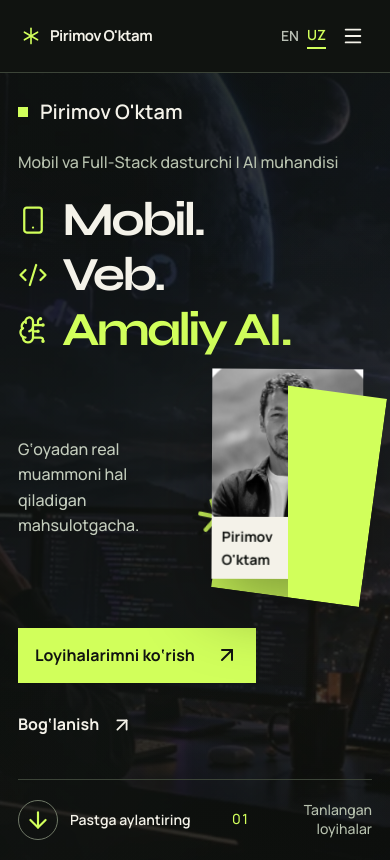
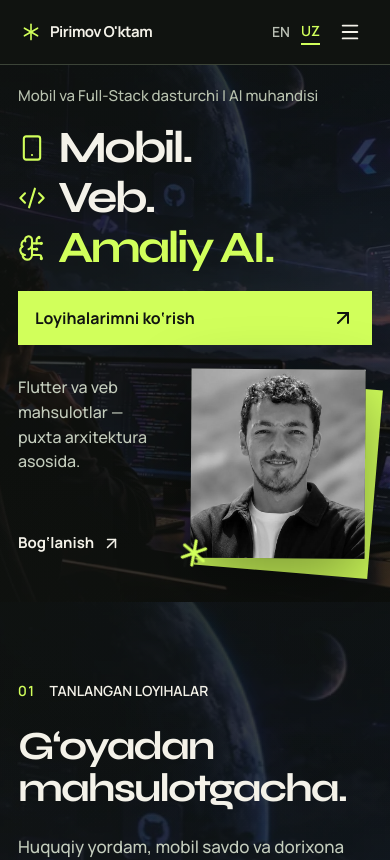
Before and after one commit to PirimovUktam/portfolio, a Next.js app: page /uz in a window 390 px wide. Shown: the top 860 px of the page. Built offline with nearby package versions, Linux system fonts and the light colour scheme.

Commit message:
Polish mobile portfolio and prevent portrait layer occlusion

```diff
--- a/src/app/globals.css
+++ b/src/app/globals.css
@@ -83,9 +83,10 @@ img { max-width: 100%; }
 .text-link:hover { text-decoration: underline; }
 .text-link svg { transition: transform .25s var(--ease); }
 .text-link:hover svg { transform: translate(4px,-4px); }
-.hero-art { position: relative; justify-self: center; width: 90%; max-width: 450px; aspect-ratio: .88; perspective: 1200px; transform-style: preserve-3d; }
-.portrait-depth { position: absolute; inset: 16px -16px -16px 16px; background: var(--lime); transform: rotate(5deg); }
-.hero-portrait { position: absolute; inset: 0; display: flex; flex-direction: column; background: #2a3025; transform: rotate(-3deg); box-shadow: 0 25px 70px #0006; }
+.hero-art { position: relative; isolation: isolate; justify-self: center; width: 90%; max-width: 450px; aspect-ratio: .88; }
+/* Independent stacking keeps the backing behind every point of the portrait. */
+.portrait-depth { position: absolute; z-index: 0; inset: 16px -16px -16px 16px; background: var(--lime); transform: rotate(5deg); }
+.hero-portrait { position: absolute; z-index: 1; inset: 0; display: flex; flex-direction: column; background: #2a3025; transform: rotate(-3deg); box-shadow: 0 25px 70px #0006; }
 .portrait-crop { flex: 1; min-height: 0; overflow: hidden; }
 .hero-portrait .portfolio-image { height: 100%; }
 .hero-portrait .portfolio-image__asset { transform: scale(1.44); transform-origin: 50% 45%; object-position: 50% 42%; filter: grayscale(100%); }
@@ -96,7 +97,7 @@ img { max-width: 100%; }
 .scroll-cue-icon { width: 46px; height: 46px; display: grid; place-items: center; border: 1px solid #707967; border-radius: 50%; color: var(--lime); }
 .hero-index { display: flex; align-items: center; gap: 18px; font-size: 16px; color: #b8c2af; }
 .hero-index > span:first-child { color: var(--lime); font-variant-numeric: tabular-nums; }
-.motion-enabled .hero-portrait { transform: translate3d(calc(var(--scene-progress,0) * -90px),calc(var(--scene-progress,0) * -100px),0) rotateX(calc(var(--pointer-y,0) * -8deg)) rotateY(calc(var(--scene-progress,0) * 24deg + var(--pointer-x,0) * 10deg)) rotateZ(calc(-3deg + var(--scene-progress,0) * 10deg)) scale(calc(1 + var(--scene-progress,0) * .16)); }
+.motion-enabled .hero-portrait { transform: perspective(1200px) translate3d(calc(var(--scene-progress,0) * -90px),calc(var(--scene-progress,0) * -100px),0) rotateX(calc(var(--pointer-y,0) * -8deg)) rotateY(calc(var(--scene-progress,0) * 24deg + var(--pointer-x,0) * 10deg)) rotateZ(calc(-3deg + var(--scene-progress,0) * 10deg)) scale(calc(1 + var(--scene-progress,0) * .16)); }
 .motion-enabled .portrait-depth { transform: translate3d(calc(var(--scene-progress,0) * 70px),calc(var(--scene-progress,0) * 40px),-30px) rotate(calc(5deg + var(--scene-progress,0) * 16deg)); }
 .motion-enabled .hero-symbol { transform: rotate(calc(var(--scene-progress,0) * 220deg)); }
 .motion-enabled .hero-word-mask > span { animation: hero-arrive .85s both var(--ease); animation-delay: calc(var(--word-index) * 100ms); }
@@ -224,41 +225,45 @@ img { max-width: 100%; }
   html { scroll-padding-top: 88px; }
   .motion-enabled [data-reveal] { transform: translate3d(0,calc((1 - var(--reveal-enter,1)) * 24px),0); }
   .container { width: calc(100% - 36px); }
-  .header-inner { min-height: 72px; gap: 8px; }
+  .header-inner { min-height: 64px; gap: 8px; }
   .brand { font-size: 15px; gap: 6px; line-height: 1.15; }
   .brand svg { width: 26px; height: 26px; }
   .header-actions { gap: 8px; }
-  .language-switch { gap: 5px; }
-  .language-switch a { min-width: 24px; }
-  .mobile-menu__toggle { width: 38px; }
-  .hero { padding-top: 22px; padding-bottom: 24px; }
-  .hero-topline { display: block; }
-  .hero-name { font-size: 20px; }
-  .hero-location { display: none; }
-  .hero-grid { grid-template-columns: 1fr 1fr; gap: 22px 18px; padding-block: 22px 30px; }
+  .language-switch { gap: 4px; }
+  .language-switch a { min-width: 32px; }
+  .mobile-menu__toggle { width: 44px; }
+  .mobile-menu__panel { max-height: calc(100dvh - 64px); padding: 8px 20px 20px; }
+  .mobile-menu__panel a { padding-block: 14px; }
+  .hero { padding-top: 20px; padding-bottom: 30px; }
+  .hero-topline { display: none; }
+  .hero-grid { grid-template-columns: minmax(0, .9fr) minmax(0, 1.1fr); gap: 18px 24px; padding-block: 0; align-items: start; }
   .hero-content { display: contents; }
-  .hero-role { grid-column: 1 / -1; font-size: 16px; margin: 0; line-height: 1.5; }
-  .hero-title { grid-column: 1 / -1; font-size: clamp(40px,12.2vw,72px); }
-  .hero-word { gap: 14px; margin-bottom: 8px; }
-  .hero-word-icon { width: 30px; height: 30px; }
-  .hero-intro { grid-column: 1; grid-row: 3; font-size: 16px; line-height: 1.6; margin: 0; align-self: center; }
-  .hero-art { grid-column: 2; grid-row: 3; width: 90%; aspect-ratio: .72; margin: 5px 0 10px; }
-  .portrait-depth { inset: 8px -6px -8px 8px; transform: rotate(4deg); }
-  .hero-portrait figcaption { min-height: 44px; padding: 8px 10px; font-size: 14px; }
-  .hero-portrait figcaption svg { width: 18px; height: 18px; }
-  .hero-portrait .portfolio-image__asset { transform: scale(1.35); }
-  .hero-symbol { width: 58px; height: 58px; left: -24px; bottom: 44px; }
-  .hero-cta { grid-column: 1 / -1; gap: 18px; flex-wrap: wrap; margin: 6px 0 0; }
+  .hero-role { grid-column: 1 / -1; grid-row: 1; max-width: 32ch; font-size: 15px; margin: 0; line-height: 1.5; }
+  .hero-title { grid-column: 1 / -1; grid-row: 2; font-size: clamp(38px,11.5vw,64px); }
+  .hero-word { gap: 12px; margin-bottom: 6px; }
+  .hero-word-icon { width: 28px; height: 28px; }
+  .motion-enabled .hero-word-mask > span { animation: none; }
+  .hero-intro { grid-column: 1; grid-row: 4; font-size: 16px; line-height: 1.55; margin: 12px 0 0; padding-bottom: 54px; align-self: start; }
+  .hero-art { grid-column: 2; grid-row: 4; width: calc(100% - 8px); max-width: 240px; aspect-ratio: .92; margin: 12px 8px 8px 0; align-self: center; }
+  .portrait-depth { inset: 8px -8px -8px 8px; transform: rotate(3deg); }
+  .hero-portrait { transform: rotate(-2deg); }
+  .hero-portrait figcaption { display: none; }
+  .hero-portrait .portfolio-image__asset { transform: scale(1.44); transform-origin: 50% 38%; }
+  .hero-symbol { width: 42px; height: 42px; left: -18px; bottom: -10px; }
+  .hero-cta { display: contents; }
+  .hero-cta .button { grid-column: 1 / -1; grid-row: 3; width: 100%; justify-content: space-between; margin-top: 2px; }
+  .hero-cta .text-link { grid-column: 1; grid-row: 4; align-self: end; justify-self: start; font-size: 15px; gap: 8px; margin-bottom: 4px; }
+  .hero-cta .text-link svg { width: 19px; height: 19px; }
   .button { min-height: 54px; padding: 13px 16px; gap: 20px; }
   .text-link { font-size: 16px; }
-  .hero-bottom { padding-top: 20px; gap: 16px; }
+  .hero-bottom { display: none; }
   .scroll-cue { font-size: 14px; gap: 12px; }
   .scroll-cue-icon { width: 40px; height: 40px; }
   .hero-index { font-size: 14px; gap: 8px; }
   .hero-index > span:nth-child(2) { display: none; }
   .hero-index { max-width: 140px; text-align: right; line-height: 1.35; }
-  .motion-enabled .hero-portrait { transform: translateY(calc(var(--scene-progress,0) * -24px)) rotateY(calc(-8deg + var(--scene-progress,0) * 20deg)) rotateZ(calc(-3deg + var(--scene-progress,0) * 7deg)); }
-  .motion-enabled .portrait-depth { transform: translateX(calc(var(--scene-progress,0) * 10px)) rotate(calc(4deg + var(--scene-progress,0) * 8deg)); }
+  .motion-enabled .hero-portrait { transform: translateY(calc(var(--scene-progress,0) * -10px)) rotate(calc(-2deg + var(--scene-progress,0) * 4deg)); }
+  .motion-enabled .portrait-depth { transform: translateX(calc(var(--scene-progress,0) * 4px)) rotate(calc(3deg + var(--scene-progress,0) * 3deg)); }
   .section { padding-block: 60px; }
   .section-kicker { margin-bottom: 24px; gap: 14px; }
   .section-heading-row { gap: 24px; margin-bottom: 38px; }
@@ -287,10 +292,16 @@ img { max-width: 100%; }
   .next-project > a > svg { width: 30px; height: 30px; }
 }
 @media (max-width: 380px) {
-  .hero-cta { gap: 10px; }
+  .hero-grid { gap: 16px 18px; }
+  .hero-role { font-size: 14px; }
+  .hero-cta .text-link { font-size: 14px; gap: 5px; }
   .button { gap: 12px; padding-inline: 12px; }
-  .hero-portrait figcaption { font-size: 14px; line-height: 1.2; }
-  .hero-portrait figcaption svg { display: none; }
+}
+/* Tablet columns need depth without the desktop portrait crossing into type. */
+@media (min-width: 601px) and (max-width: 999px) {
+  .hero-portrait .portfolio-image__asset { transform: scale(1.5); transform-origin: 50% 34%; }
+  .motion-enabled .hero-portrait { transform: perspective(1200px) translateY(calc(var(--scene-progress,0) * -12px)) rotateY(calc(-4deg + var(--scene-progress,0) * 8deg)) rotateZ(calc(-2deg + var(--scene-progress,0) * 4deg)); }
+  .motion-enabled .portrait-depth { transform: translateX(calc(var(--scene-progress,0) * 6px)) rotate(calc(3deg + var(--scene-progress,0) * 4deg)); }
 }
 @media (min-width: 1000px) and (max-height: 850px) {
   .hero-title { font-size: clamp(64px,6.6vw,98px); }
--- a/src/app/motion-backdrop.css
+++ b/src/app/motion-backdrop.css
@@ -131,6 +131,9 @@
     --cinema-shade-right: rgb(16 19 16 / .66);
   }
   .motion-backdrop__light-trace { stroke-width: 1.6px; }
+  /* One moving photo layer avoids extra full-screen textures on phone GPUs. */
+  .motion-backdrop__image { filter: none; }
+  .motion-backdrop__light-path,.motion-backdrop__atmosphere { display: none; }
   .motion-backdrop__atmosphere {
     transform: translate3d(calc((var(--cinema-progress) - .5) * -16px),calc((var(--cinema-progress) - .5) * 12px),0)
       scale(calc(1.03 + var(--cinema-progress) * .04));
--- a/src/app/profile-sections.css
+++ b/src/app/profile-sections.css
@@ -107,6 +107,10 @@
   .profile-journey-track { gap: 42px; }
 }
 
+@media (max-width: 900px) {
+  .profile-heading h2, .profile-about-heading h2 { font-weight: 700; }
+}
+
 @media (max-width: 760px) {
   .profile-section { padding-block: 64px; }
   .profile-section-number { font-size: 44px; }
@@ -148,7 +152,7 @@
   .profile-skill-icon { grid-row: 1; width: 48px; height: 48px; }
   .profile-skill-icon svg { width: 30px; height: 30px; }
   .profile-skill h3 { font-size: 24px; align-self: center; }
-  .profile-skill ul { grid-column: 2; gap: 5px 14px; }
+  .profile-skill ul { grid-column: 1 / -1; gap: 5px 14px; }
   .profile-skill li:not(:last-child)::after { margin-left: 14px; }
   .profile-service-catalog, .profile-journey-track { grid-template-columns: minmax(0, 1fr); }
   .profile-service, .profile-service:nth-child(even) { padding: 28px 0; border-left: 0; }
@@ -160,6 +164,10 @@
   .profile-journey-marker { width: 58px; height: 58px; margin-bottom: 22px; }
   .profile-journey-marker svg { width: 32px; height: 32px; }
   .profile-journey-entry h3 { font-size: 26px; max-width: 26ch; }
+}
+
+@media (max-width: 359px) {
+  .profile-heading h2, .profile-expertise .profile-heading h2 { font-size: 34px; }
 }
 
 #top[data-motion="off"] .profile-location svg,
--- a/src/app/project-showcase.css
+++ b/src/app/project-showcase.css
@@ -127,7 +127,7 @@
   .project-bottom { gap: 16px 22px; margin-top: 24px; }
   .project-action { min-height: 54px; font-size: 16px; padding: 12px 16px; gap: 26px; }
   .project-links .text-link { font-size: 16px; }
-  .project-art__canvas { min-height: 378px; }
+  .project-art__canvas { min-height: 0; }
   .project-art__sweep { height: 220px; width: 86%; left: 7%; }
   .project-art__hero { height: 220px; }
   .project-art__hero > svg { width: 152px; height: 152px; }
@@ -138,7 +138,7 @@
   .project-flow li > svg { width: 20px; height: 20px; }
   .flow-number { font-size: 14px; }
   .project-focus li { font-size: 16px; padding-block: 12px; gap: 14px; }
-  .project-art--shopping .project-art__canvas { min-height: 464px; }
+  .project-art--shopping .project-art__canvas { min-height: 0; }
   .project-art--shopping .project-art__sweep { height: 230px; width: 72%; left: 20%; }
   .project-art--shopping .project-art__hero { height: 230px; padding-left: 12%; }
   .project-art--shopping .project-art__hero > svg { width: 154px; height: 154px; }
--- a/src/components/hero.tsx
+++ b/src/components/hero.tsx
@@ -37,7 +37,7 @@ export function Hero({ locale }: { locale: Locale }) {
               <div className="portrait-depth" aria-hidden="true" />
               <figure className="hero-portrait">
                 <div className="portrait-crop">
-                  <PortfolioImage image={profile.image} locale={locale} unavailableLabel={portfolio.ui.imageUnavailable[locale]} priority sizes="(max-width: 600px) 42vw, (max-width: 1000px) 40vw, 480px" />
+                  <PortfolioImage image={profile.image} locale={locale} unavailableLabel={portfolio.ui.imageUnavailable[locale]} priority sizes="(max-width: 600px) 50vw, (max-width: 1000px) 40vw, 480px" />
                 </div>
                 <figcaption><span>{profile.name}</span><ArrowUpRight size={30} aria-hidden="true" /></figcaption>
               </figure>
--- a/src/components/scroll-motion.tsx
+++ b/src/components/scroll-motion.tsx
@@ -44,6 +44,7 @@ export function ScrollMotion(): null {
     if (!root) return;
 
     const finePointer = window.matchMedia("(hover: hover) and (pointer: fine)");
+    const reducedMotion = window.matchMedia("(prefers-reduced-motion: reduce)");
     const values: MotionValue[] = [];
     const createValue = (element: HTMLElement, property: string): MotionValue => {
       const value = { element, property, current: 0, target: 0, written: null };
@@ -84,6 +85,7 @@ export function ScrollMotion(): null {
 
     let enabled = false;
     let disposed = false;
+    let printing = false;
     let frame: number | null = null;
     let previousTime = 0;
     let geometryDirty = true;
@@ -234,11 +236,25 @@ export function ScrollMotion(): null {
     };
 
     const startMotion = () => {
+      if (printing || reducedMotion.matches) {
+        clearMotion();
+        return;
+      }
       enabled = true;
       geometryDirty = true;
       targetsDirty = true;
       snap = true;
       schedule();
+    };
+
+    const beforePrint = () => {
+      printing = true;
+      clearMotion();
+    };
+
+    const afterPrint = () => {
+      printing = false;
+      startMotion();
     };
 
     const onVisibility = () => {
@@ -247,8 +263,7 @@ export function ScrollMotion(): null {
         frame = null;
         previousTime = 0;
       } else {
-        snap = true;
-        invalidateGeometry();
+        startMotion();
       }
     };
 
@@ -285,13 +300,14 @@ export function ScrollMotion(): null {
     tracks.forEach(({ element }) => resizeObserver?.observe(element));
     window.addEventListener("scroll", onScroll, { passive: true });
     window.addEventListener("resize", invalidateGeometry, { passive: true });
-    window.addEventListener("beforeprint", clearMotion);
-    window.addEventListener("afterprint", startMotion);
+    window.addEventListener("beforeprint", beforePrint);
+    window.addEventListener("afterprint", afterPrint);
     document.addEventListener("focusin", onFocus);
     document.addEventListener("focusout", onFocus);
     document.addEventListener("visibilitychange", onVisibility);
     root.addEventListener("load", invalidateGeometry, true);
     finePointer.addEventListener("change", resetPointers);
+    reducedMotion.addEventListener("change", startMotion);
     void document.fonts.ready.then(() => { if (!disposed) invalidateGeometry(); });
     startMotion();
 
@@ -303,13 +319,14 @@ export function ScrollMotion(): null {
       pointerCleanups.forEach((cleanup) => cleanup());
       window.removeEventListener("scroll", onScroll);
       window.removeEventListener("resize", invalidateGeometry);
-      window.removeEventListener("beforeprint", clearMotion);
-      window.removeEventListener("afterprint", startMotion);
+      window.removeEventListener("beforeprint", beforePrint);
+      window.removeEventListener("afterprint", afterPrint);
       document.removeEventListener("focusin", onFocus);
       document.removeEventListener("focusout", onFocus);
       document.removeEventListener("visibilitychange", onVisibility);
       root.removeEventListener("load", invalidateGeometry, true);
       finePointer.removeEventListener("change", resetPointers);
+      reducedMotion.removeEventListener("change", startMotion);
     };
   }, [pathname]);
 
--- a/src/data/portfolio.ts
+++ b/src/data/portfolio.ts
@@ -213,8 +213,8 @@ export const portfolio: Portfolio = {
       { label: { en: "Applied AI", uz: "Amaliy AI" }, icon: "brain" },
     ],
     intro: {
-      en: "Turning ideas into products that solve real problems.",
-      uz: "G‘oyadan real muammoni hal qiladigan mahsulotgacha.",
+      en: "Flutter apps and web products, built with clean architecture.",
+      uz: "Flutter va veb mahsulotlar — puxta arxitektura asosida.",
     },
     primaryAction: { en: "Explore my work", uz: "Loyihalarimni ko‘rish" },
     secondaryAction: { en: "Get in touch", uz: "Bog‘lanish" },
```
